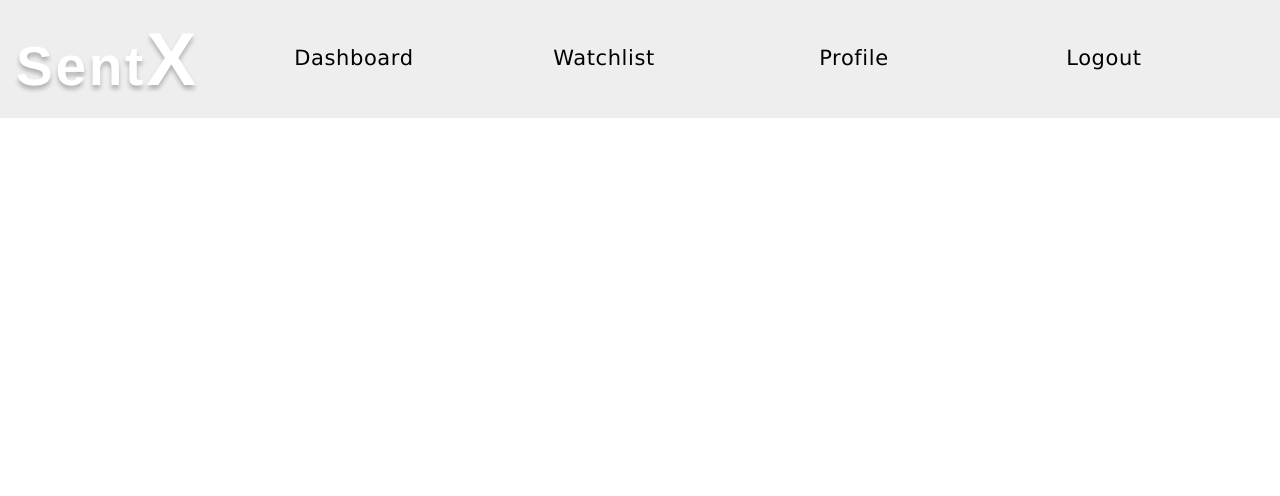
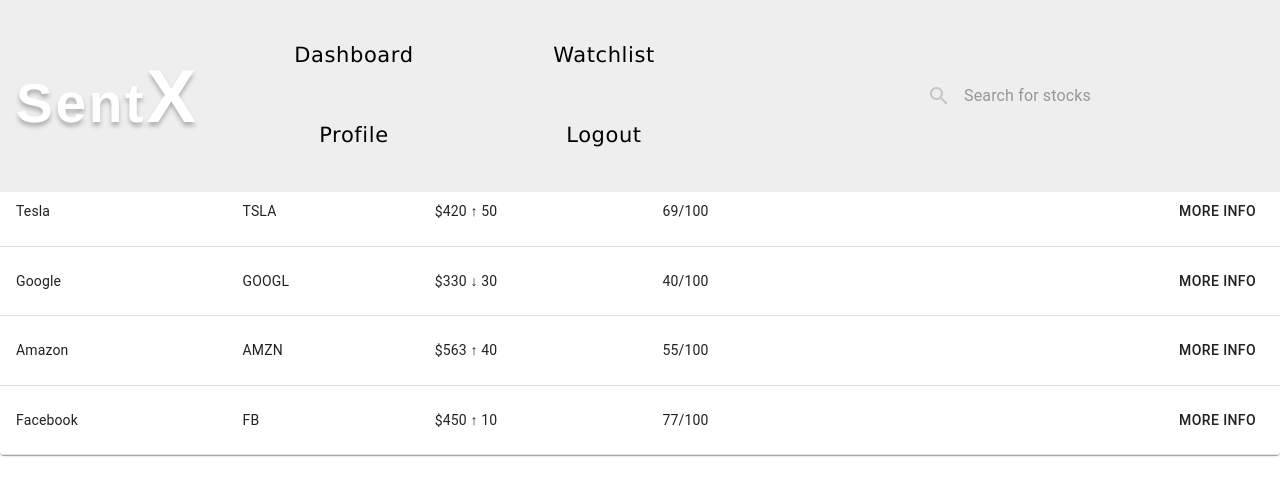
Before and after one commit to luckyjaiswaal/2021_SES3A_TEAM2, a React (Create React App) app in the folder frontend/react_app/: page / in a window 1280 px wide. Shown: the top 496 px of the page. Built offline with nearby package versions, Linux system fonts and the light colour scheme.

Commit message:
Added stock list table and navbar changes

```diff
--- a/frontend/react_app/src/App.css
+++ b/frontend/react_app/src/App.css
@@ -1,16 +1,5 @@
 .App {
   text-align: center;
-}
-
-.App-logo {
-  height: 40vmin;
-  pointer-events: none;
-}
-
-@media (prefers-reduced-motion: no-preference) {
-  .App-logo {
-    animation: App-logo-spin infinite 20s linear;
-  }
 }
 
 .App-header {
@@ -23,16 +12,3 @@
   font-size: calc(10px + 2vmin);
   color: white;
 }
-
-.App-link {
-  color: #61dafb;
-}
-
-@keyframes App-logo-spin {
-  from {
-    transform: rotate(0deg);
-  }
-  to {
-    transform: rotate(360deg);
-  }
-}
--- a/frontend/react_app/src/App.js
+++ b/frontend/react_app/src/App.js
@@ -1,26 +1,15 @@
-import logo from './logo.svg';
 import './App.css';
 import NavBar from '../src/components/navbar/index';
+import StockList from '../src/components/stocklist/index';
 
 function App() {
   return (
     <>
-      <div className="App">
-        <NavBar></NavBar>
-        {/* <header className="App-header">
-          <img src={logo} className="App-logo" alt="logo" />
-          <p>
-            Edit <code>src/App.js</code> and save to reload.
-          </p>
-          <a
-            className="App-link"
-            href="https://reactjs.org"
-            target="_blank"
-            rel="noopener noreferrer"
-            >
-            Learn React
-          </a>
-        </header> */}
+      <div className="header">
+        <NavBar/>
+        <div className="content">
+          <StockList/>
+        </div>
       </div>
     </>
   );
--- a/frontend/react_app/src/components/navbar/index.js
+++ b/frontend/react_app/src/components/navbar/index.js
@@ -1,7 +1,8 @@
 import React, { Component } from "react";
 import './nav.css';
-import { Box, Button} from "@material-ui/core";
+import { Box, Button, InputBase } from "@material-ui/core";
 import { withStyles } from '@material-ui/core/styles';
+import SearchIcon from '@material-ui/icons/Search';
 
 const NavButton = withStyles({
     root: {
@@ -54,6 +55,15 @@
                         <NavButton className="btn" disableRipple style={{fontFamily: 'Verdana', fontSize: '21px', color: 'black'}}>Profile</NavButton>
                         <NavButton className="btn" disableRipple style={{fontFamily: 'Verdana', fontSize: '21px', color: 'black'}}>Logout</NavButton>
                     </Box>
+                    &nbsp;
+                    <SearchIcon/>
+                    &nbsp;&nbsp;&nbsp;
+                    <div>
+                      <InputBase
+                      className="input"
+                      placeholder="Search for stocks"
+                      />
+                    </div>
                 </Box>
             </div>
         </div>
--- a/frontend/react_app/src/components/navbar/nav.css
+++ b/frontend/react_app/src/components/navbar/nav.css
@@ -25,7 +25,10 @@
 .btn {
     height: 80px;
     width: 250px;
-    margin: theme.spacing(1);
+}
+
+.input{
+    width: 300px;
 }
 
 .logo {
--- /dev/null
+++ b/frontend/react_app/src/components/stocklist/index.js
@@ -0,0 +1,64 @@
+import './stocklist.css';
+import React, { Component } from "react";
+import { Table, TableBody, TableCell, TableContainer, TableHead, TableRow, Paper, Button } from "@material-ui/core";
+import { withStyles, makeStyles } from '@material-ui/core/styles';
+import SearchIcon from '@material-ui/icons/Search';
+
+// const useStyles = makeStyles({
+//     table: {
+//       minWidth: 650,
+//     },
+//   });
+
+  function createData(stock, symbol, price, score) {
+    return {stock, symbol, price, score};
+  }
+
+  const rows = [
+    createData('Tesla', 'TSLA', '$420 ↑ 50', '69/100'),
+    createData('Google', 'GOOGL', '$330 ↓ 30', '40/100'),
+    createData('Amazon', 'AMZN', '$563 ↑ 40', '55/100'),
+    createData('Facebook', 'FB', '$450 ↑ 10', '77/100'),
+  ];
+
+
+  export default class Dashboard extends Component {
+      render() {
+          return (
+            <TableContainer component={Paper}>
+            <Table className="table" aria-label="simple table">
+              <TableHead>
+                <TableRow>
+                  <TableCell>Stock</TableCell>
+                  <TableCell>Symbol</TableCell>
+                  <TableCell>Price</TableCell>
+                  <TableCell>Sentiment Score</TableCell>
+                  <TableCell align="right">Action</TableCell>
+                </TableRow>
+              </TableHead>
+              <TableBody>
+                {rows.map((row) => (
+                  <TableRow key={row.stock}>
+                    <TableCell component="th" scope="row">
+                      {row.stock}
+                    </TableCell>
+                    <TableCell component="th" scope="row">
+                      {row.symbol}
+                    </TableCell>
+                    <TableCell component="th" scope="row">
+                      {row.price}
+                    </TableCell>
+                    <TableCell component="th" scope="row">
+                      {row.score}
+                    </TableCell>
+                    <TableCell align="right">
+                    <Button>More Info</Button>
+                    </TableCell>
+                  </TableRow>
+                ))}
+              </TableBody>
+            </Table>
+          </TableContainer>
+        )
+    }
+}
--- /dev/null
+++ b/frontend/react_app/src/components/stocklist/stocklist.css
@@ -0,0 +1,3 @@
+.table{
+    width: 660px;
+}
```
